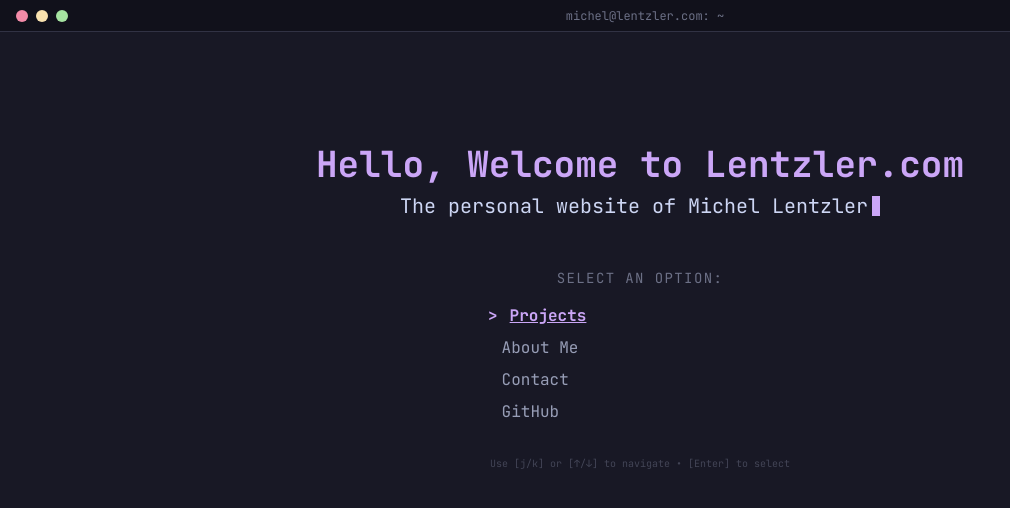
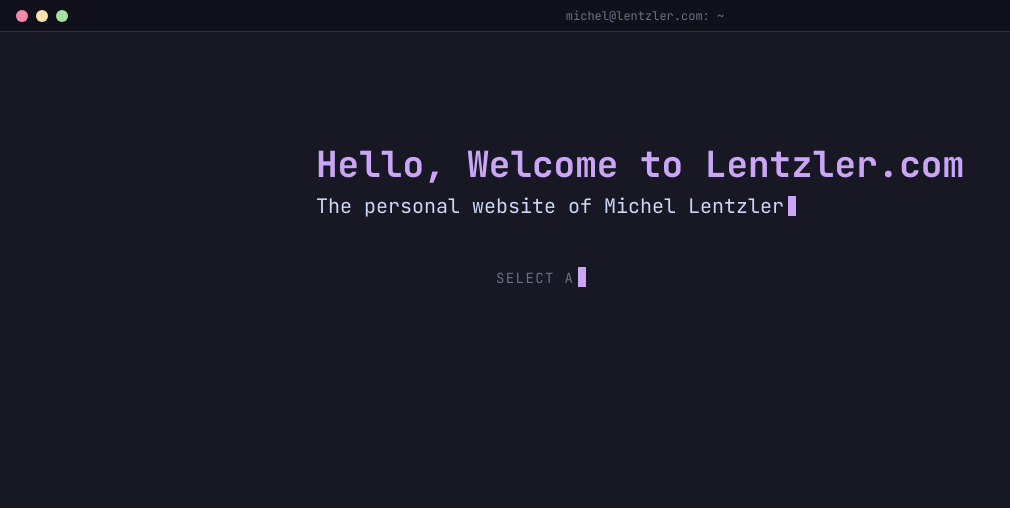
Before and after one commit to mlentzler/personal-website, a React (Vite) app: page / in a window 1280 px wide. Shown: the top 508 px of the page, without its empty margins (0-1010 px from the left). Built offline with nearby package versions, Linux system fonts and the light colour scheme.

Commit message:
feat: implements sequential typwrite animation for menu items

```diff
--- a/src/App.tsx
+++ b/src/App.tsx
@@ -1,12 +1,15 @@
+import { useState } from "react";
 import { BrowserRouter } from "react-router-dom";
 import { TerminalWindow } from "./components/TerminalWindow";
 import { Typewriter } from "./components/Typewriter";
 import { Navigation } from "./components/Navigation";
 
 function AppContent() {
+  const [introFinished, setIntroFinished] = useState(false);
+
   return (
     <TerminalWindow>
-      <div className="flex flex-col items-center w-full max-w-4xl mx-auto text-center mt-20">
+      <div className="flex flex-col items-center w-full max-w-4xl mx-auto mt-20">
         <Typewriter
           lines={[
             {
@@ -22,8 +25,9 @@ function AppContent() {
               delayAfter: 500
             }
           ]}
+          onComplete={() => setIntroFinished(true)}
         />
-        <Navigation showDelay={4500} />
+        <Navigation startTrigger={introFinished} />
       </div>
     </TerminalWindow>
   );
--- a/src/components/Navigation.tsx
+++ b/src/components/Navigation.tsx
@@ -1,9 +1,11 @@
 import React, { useState, useEffect } from 'react';
 import { useNavigate } from 'react-router-dom';
+import { Typewriter } from './Typewriter';
 
-export const Navigation: React.FC<{ showDelay?: number }> = ({ showDelay = 0 }) => {
+export const Navigation: React.FC<{ startTrigger: boolean }> = ({ startTrigger }) => {
   const navigate = useNavigate();
-  const [isVisible, setIsVisible] = useState(false);
+  const [headerFinished, setHeaderFinished] = useState(false);
+  const [visibleItemsCount, setVisibleItemsCount] = useState(0);
   const [selectedIndex, setSelectedIndex] = useState(0);
 
   const items = [
@@ -13,13 +15,10 @@ export const Navigation: React.FC<{ showDelay?: number }> = ({ showDelay = 0 })
     { id: 'github', label: 'GitHub', action: () => window.open('https://github.com/mlentzler', '_blank') },
   ];
 
-  useEffect(() => {
-    const timer = setTimeout(() => setIsVisible(true), showDelay);
-    return () => clearTimeout(timer);
-  }, [showDelay]);
+  const allItemsFinished = visibleItemsCount >= items.length;
 
   useEffect(() => {
-    if (!isVisible) return;
+    if (!allItemsFinished) return;
 
     const handleKeyDown = (e: KeyboardEvent) => {
       switch (e.key) {
@@ -42,40 +41,65 @@ export const Navigation: React.FC<{ showDelay?: number }> = ({ showDelay = 0 })
 
     window.addEventListener('keydown', handleKeyDown);
     return () => window.removeEventListener('keydown', handleKeyDown);
-  }, [selectedIndex, items, isVisible]);
+  }, [selectedIndex, items, allItemsFinished]);
 
-  if (!isVisible) return null;
+  if (!startTrigger) return null;
 
   return (
-    <div className="mt-12 w-full max-w-xs animate-in fade-in duration-1000">
-      <div className="text-cat-overlay0 mb-4 text-sm font-mono uppercase tracking-widest">
-        Select an option:
-      </div>
+    <div className="mt-12 w-full max-w-xs text-left px-4">
+      <Typewriter
+        lines={[{ text: "SELECT AN OPTION:", className: "text-cat-overlay0 text-sm mb-4 tracking-widest" }]}
+        speed={30}
+        onComplete={() => setHeaderFinished(true)}
+      />
+
+      {headerFinished && (
         <ul className="space-y-2 font-mono">
           {items.map((item, index) => {
             const isSelected = index === selectedIndex;
+            const isVisible = index < visibleItemsCount;
+            const isCurrentlyTyping = index === visibleItemsCount;
+
+            if (!isVisible && !isCurrentlyTyping) return null;
+
+            if (isCurrentlyTyping) {
+              return (
+                <li key={item.id} className="flex items-center text-cat-text opacity-70">
+                  <Typewriter
+                    lines={[{ text: `[ ] ${item.label}`, className: "" }]}
+                    speed={40}
+                    onComplete={() => setVisibleItemsCount(prev => prev + 1)}
+                  />
+                </li>
+              );
+            }
+
             return (
               <li
                 key={item.id}
-              onClick={item.action}
-              onMouseEnter={() => setSelectedIndex(index)}
+                onClick={allItemsFinished ? item.action : undefined}
+                onMouseEnter={() => allItemsFinished && setSelectedIndex(index)}
                 className={`cursor-pointer flex items-center transition-all duration-200 ${
-                isSelected ? 'text-cat-mauve translate-x-2' : 'text-cat-text opacity-70'
+                  isSelected && allItemsFinished ? 'text-cat-mauve' : 'text-cat-text opacity-70'
                 }`}
               >
-              <span className={`mr-3 font-bold ${isSelected ? 'opacity-100' : 'opacity-0'}`}>
-                {'>'}
+                <span className="mr-3 font-bold w-8">
+                  {isSelected && allItemsFinished ? '[x]' : '[ ]'}
                 </span>
-              <span className={`${isSelected ? 'underline decoration-cat-mauve font-bold' : ''}`}>
+                <span className={`${isSelected && allItemsFinished ? 'underline decoration-cat-mauve font-bold' : ''}`}>
                   {item.label}
                 </span>
               </li>
             );
           })}
-      </ul>
-      <div className="mt-8 text-[10px] text-cat-overlay0 opacity-50 font-mono">
+
+          {allItemsFinished && (
+            <div className="mt-8 text-[10px] text-cat-overlay0 opacity-50 font-mono italic animate-in fade-in duration-700">
               Use [j/k] or [↑/↓] to navigate • [Enter] to select
             </div>
+          )}
+        </ul>
+      )}
     </div>
   );
 };
--- a/src/components/Typewriter.tsx
+++ b/src/components/Typewriter.tsx
@@ -10,20 +10,29 @@ interface TypewriterLine {
 interface TypewriterProps {
   lines: TypewriterLine[];
   containerClassName?: string;
+  onComplete?: () => void;
 }
 
 export const Typewriter: React.FC<TypewriterProps> = ({
   lines,
   containerClassName = "",
+  onComplete,
 }) => {
   const [currentLineIndex, setCurrentLineIndex] = useState(0);
   const [displayedText, setDisplayedText] = useState("");
   const [completedLines, setCompletedLines] = useState<
     Array<{ text: string; className: string }>
   >([]);
+  const [hasCalledComplete, setHasCalledComplete] = useState(false);
 
   useEffect(() => {
-    if (currentLineIndex >= lines.length) return;
+    if (currentLineIndex >= lines.length) {
+      if (onComplete && !hasCalledComplete) {
+        onComplete();
+        setHasCalledComplete(true);
+      }
+      return;
+    }
 
     const currentLine = lines[currentLineIndex];
 
@@ -33,7 +42,6 @@ export const Typewriter: React.FC<TypewriterProps> = ({
       }, currentLine.speed || 50);
       return () => clearTimeout(timeout);
     } else if (currentLineIndex < lines.length - 1) {
-      // if more then one line, wait and start typing again
       const waitTime =
         currentLine.delayAfter !== undefined ? currentLine.delayAfter : 500;
       const timeout = setTimeout(() => {
@@ -48,19 +56,23 @@ export const Typewriter: React.FC<TypewriterProps> = ({
         setCurrentLineIndex((prev) => prev + 1);
       }, waitTime);
       return () => clearTimeout(timeout);
+    } else {
+      // Letzte Zeile ist fertig
+      if (onComplete && !hasCalledComplete) {
+        onComplete();
+        setHasCalledComplete(true);
+      }
     }
-  }, [displayedText, currentLineIndex, lines]);
+  }, [displayedText, currentLineIndex, lines, onComplete, hasCalledComplete]);
 
   return (
     <div className={`font-mono ${containerClassName}`}>
-      {/* Finished lines */}
       {completedLines.map((line, idx) => (
         <div key={idx} className={line.className}>
           {line.text}
         </div>
       ))}
 
-      {/* Current or last lines */}
       {currentLineIndex < lines.length && (
         <div className={lines[currentLineIndex].className}>
           <span>{displayedText}</span>
```
Lines whose indentation alone changed are shown as unchanged.
